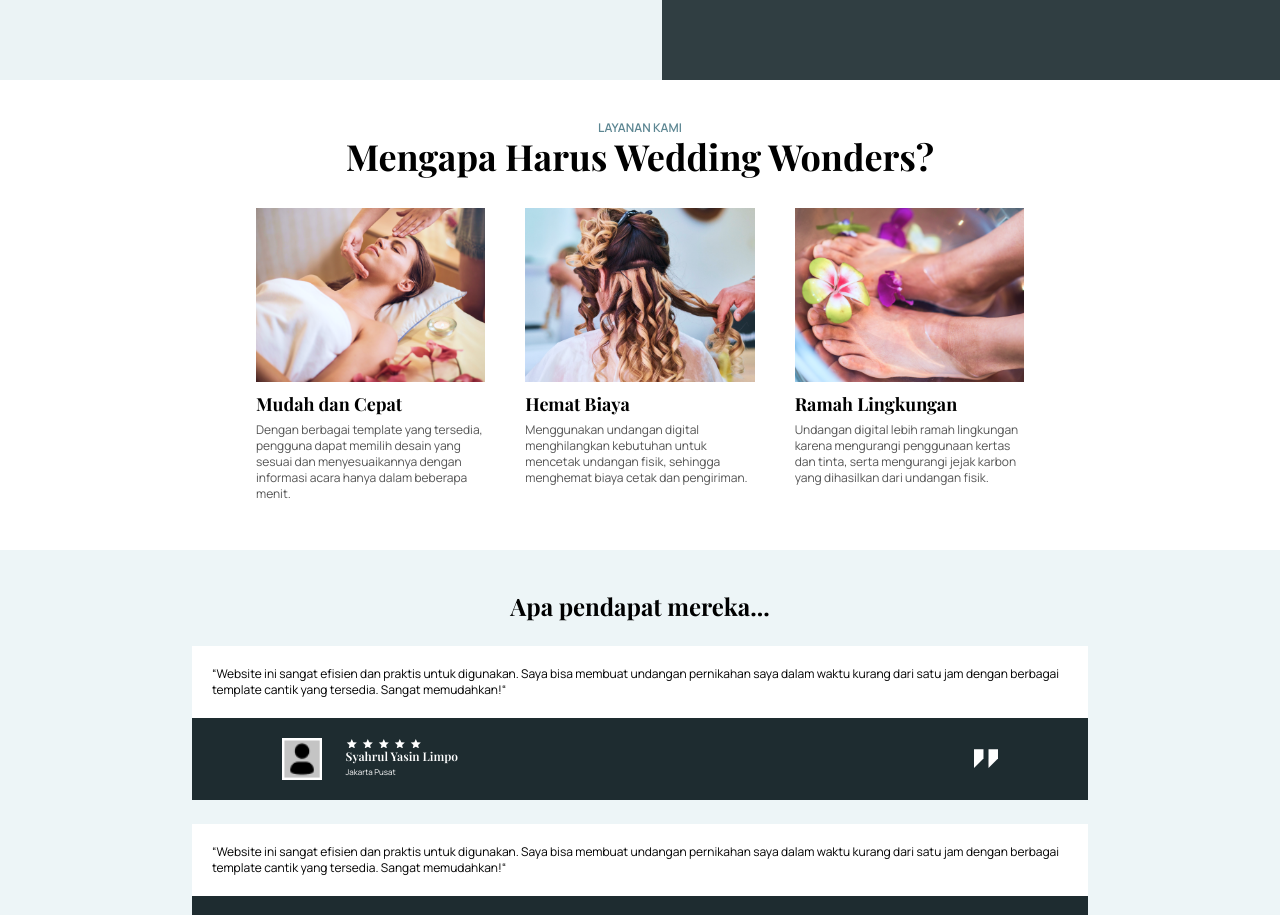
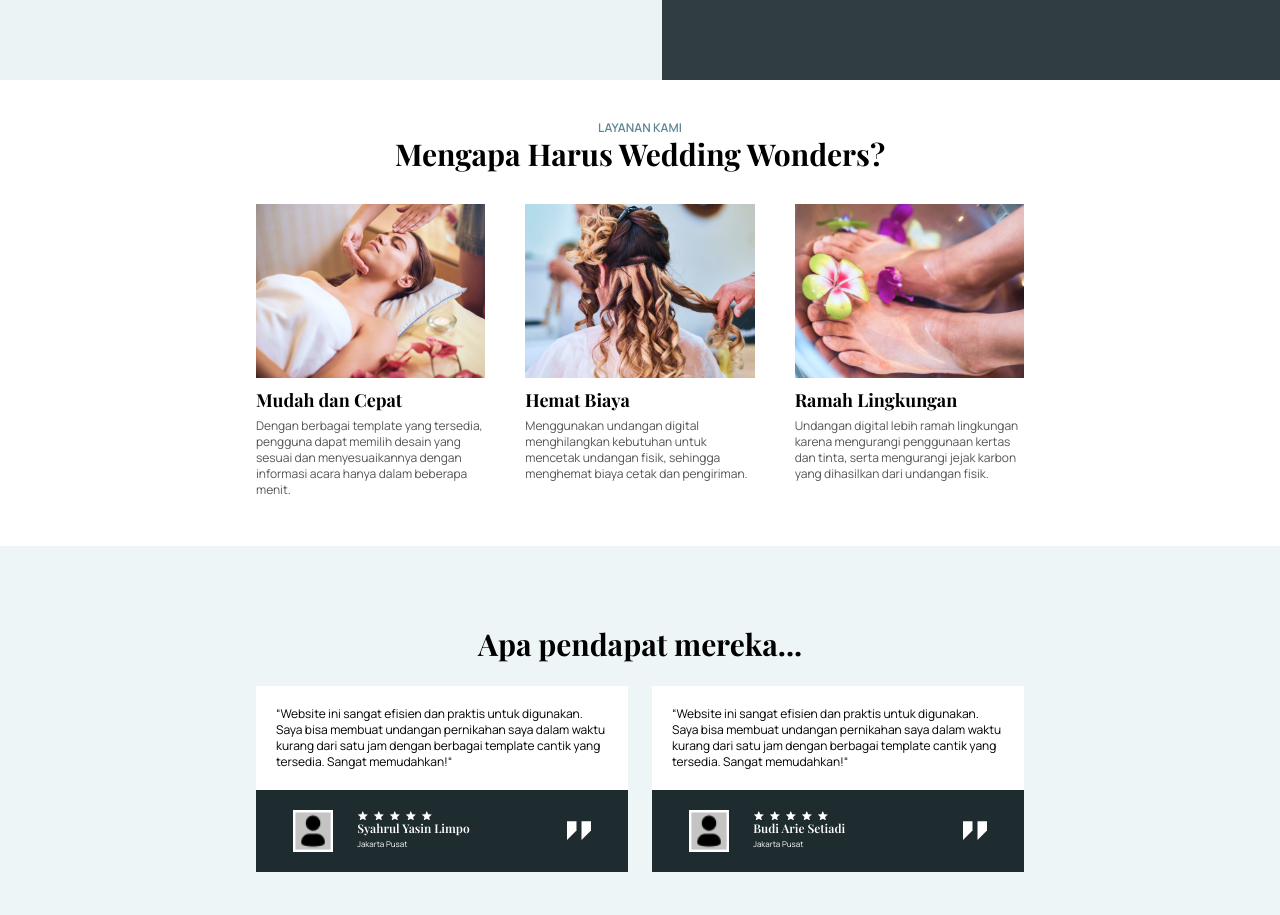
Before and after one commit to rakafebriansy/wedding-wonders-web, a Vue app: page / in a window 1280 px wide. Shown: the part 720-1635 px from the top of the page. Built offline with nearby package versions, Linux system fonts and the light colour scheme.

Commit message:
feat: comment section (desktop)

```diff
--- a/src/views/Landing.vue
+++ b/src/views/Landing.vue
@@ -25,7 +25,7 @@
         <section class="w-full flex-col items-center flex gap-8 py-10">
             <div class="text-center w-[90%]">
                 <p class="text-[#5C8692] font-manropeSemiBold text-xs">LAYANAN KAMI</p>
-                <h1 class=" font-playfairDisplayBold text-2xl lg:text-4xl">Mengapa Harus Wedding Wonders?</h1>
+                <h1 class=" font-playfairDisplayBold text-2xl lg:text-3xl">Mengapa Harus Wedding Wonders?</h1>
             </div>
             <ul class="flex flex-col lg:flex-row gap-10 w-[60%]">
                 <li class="w-[80%] h-full">
@@ -39,9 +39,9 @@
                 </li>
             </ul>
         </section>
-        <section class="bg-[#EDF5F7] flex flex-col items-center gap-6 py-10">
-            <h1 class="text-2xl font-playfairDisplayBold">Apa pendapat mereka...</h1>
-            <ul class="w-[70%] flex flex-col gap-6">
+        <section class="bg-[#EDF5F7] flex flex-col items-center gap-6 py-10 lg:py-20">
+            <h1 class="text-2xl font-playfairDisplayBold lg:text-3xl">Apa pendapat mereka...</h1>
+            <ul class="w-[70%] flex flex-col gap-6 lg:flex-row lg:w-[60%]">
                 <li>
                     <CommentBox name="Syahrul Yasin Limpo" from="Jakarta Pusat">“Website ini sangat efisien dan praktis untuk digunakan. Saya bisa membuat undangan pernikahan saya dalam waktu kurang dari satu jam dengan berbagai template cantik yang tersedia. Sangat memudahkan!“</CommentBox>
                 </li>
```
